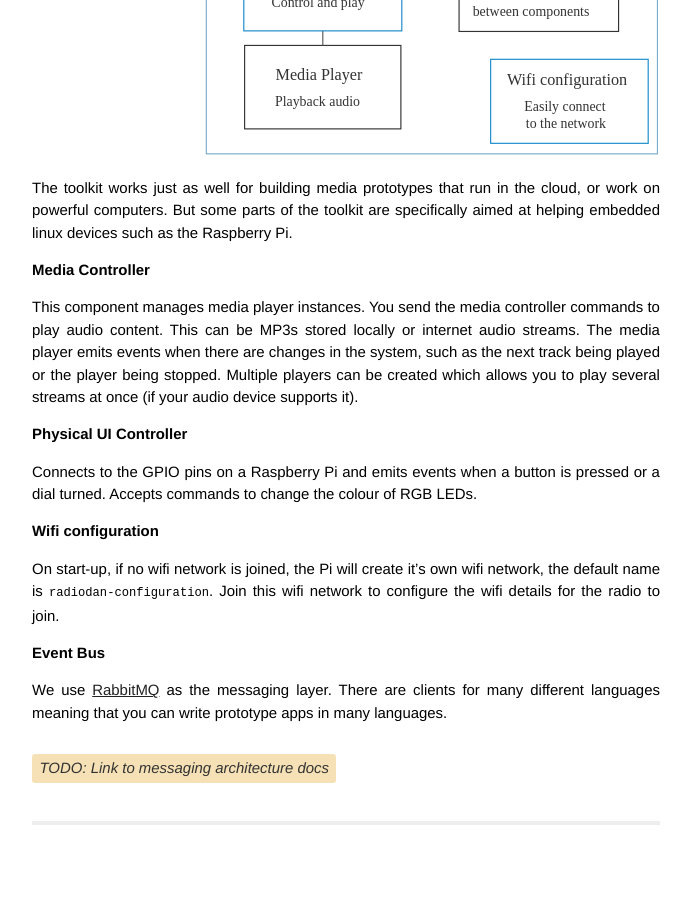
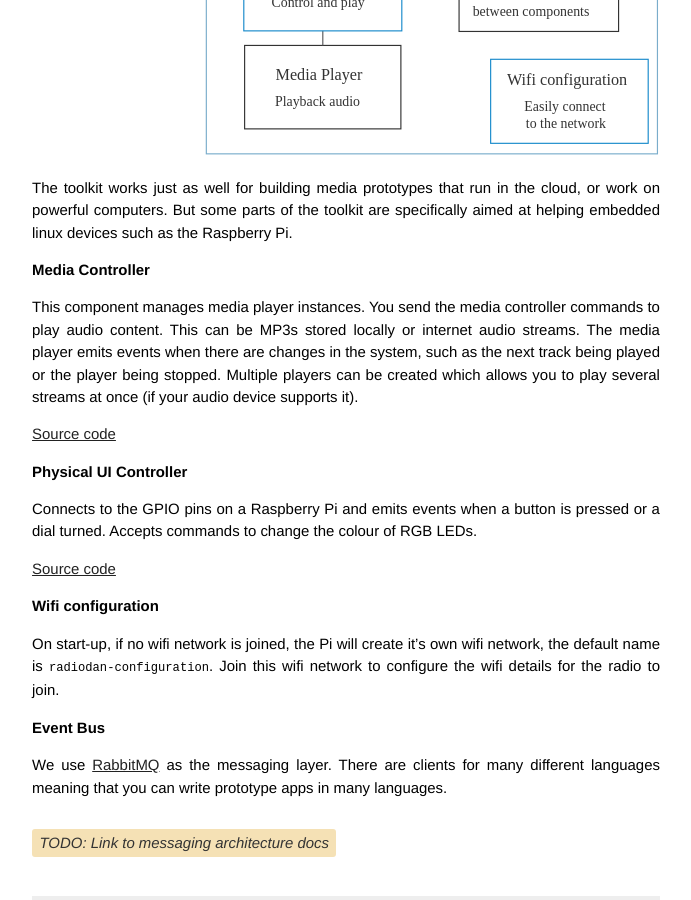
Before and after one commit to radiodan/radiodan.github.io, a Jekyll site: the page built from help/architecture.md, in a window 1280 px wide and 900 px high, scrolled down 958 px. Shown: the whole window, without its empty margins (294-985 px from the left). Built offline with Jekyll 4.4.1, drawn with Linux system fonts in a browser that asks for light colours; Markdown is read by kramdown in place of the engine named in the settings; comment, search, counter and statistics services are not loaded; before the commit the page ends 1783 px from its top, so only the background shows below that.

Commit message:
Link to project repos

```diff
--- a/help/architecture.md
+++ b/help/architecture.md
@@ -27,10 +27,14 @@ Media Controller
 
 This component manages media player instances. You send the media controller commands to play audio content. This can be MP3s stored locally or internet audio streams. The media player emits events when there are changes in the system, such as the next track being played or the player being stopped. Multiple players can be created which allows you to play several streams at once (if your audio device supports it).
 
+[Source code](https://github.com/radiodan/radiodan.js)
+
 Physical UI Controller
 --
 
 Connects to the GPIO pins on a Raspberry Pi and emits events when a button is pressed or a dial turned. Accepts commands to change the colour of RGB LEDs.
+
+[Source code](https://github.com/radiodan/physical-ui)
 
 Wifi configuration
 --
```
